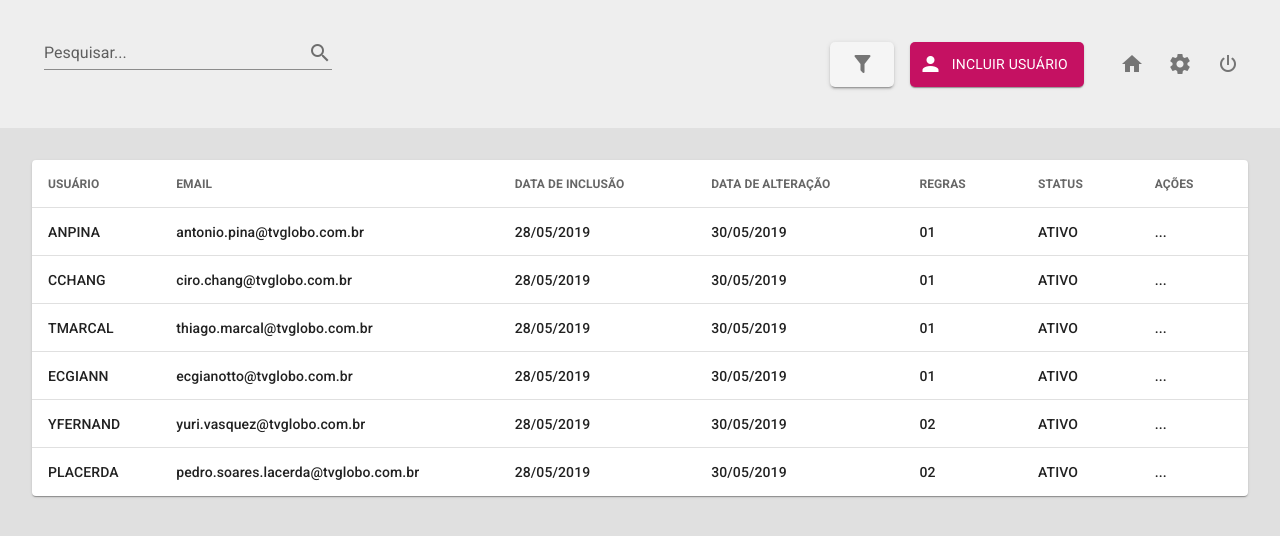
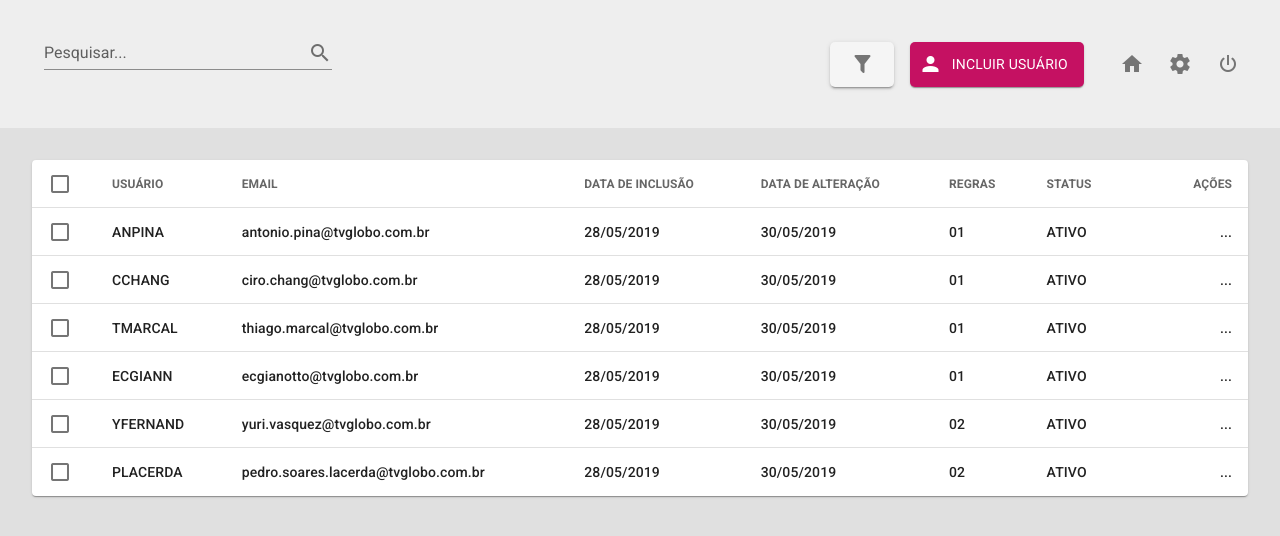
Before and after one commit to jpcanto/prova-globo, a Vue app: page / in a window 1280 px wide. Shown: the top 536 px of the page. Built offline with nearby package versions, Linux system fonts and the light colour scheme.

Commit message:
feat: adding checkboxes and set columns to not sortable

```diff
--- a/src/components/Table.vue
+++ b/src/components/Table.vue
@@ -1,10 +1,12 @@
 <template>
   <v-main class="auto pa-8">
     <v-data-table
+      v-model="selected"
       :headers="headers"
       :items="desserts"
       :search="search"
       :custom-filter="filter"
+      show-select
       item-key="name"
       class="elevation-1 text-subtitle-2"
       hide-default-footer
@@ -21,17 +23,19 @@ export default {
 
   data() {
     return {
+      selected: [],
       headers: [
         {
           text: 'USUÁRIO',
+          sortable: false,
           value: 'name'
         },
-        { text: 'EMAIL', value: 'email' },
-        { text: 'DATA DE INCLUSÃO', value: 'inclusionDate' },
-        { text: 'DATA DE ALTERAÇÃO', value: 'alterationDate' },
-        { text: 'REGRAS', value: 'rules' },
-        { text: 'STATUS', value: 'status' },
-        { text: 'AÇÕES', value: 'actions' }
+        { text: 'EMAIL', sortable: false, value: 'email' },
+        { text: 'DATA DE INCLUSÃO', sortable: false, value: 'inclusionDate' },
+        { text: 'DATA DE ALTERAÇÃO', sortable: false, value: 'alterationDate' },
+        { text: 'REGRAS', sortable: false, value: 'rules' },
+        { text: 'STATUS', sortable: false, value: 'status' },
+        { align: 'end', text: 'AÇÕES', sortable: false, value: 'actions', width: '10%' }
       ],
       desserts: [
         {
```
